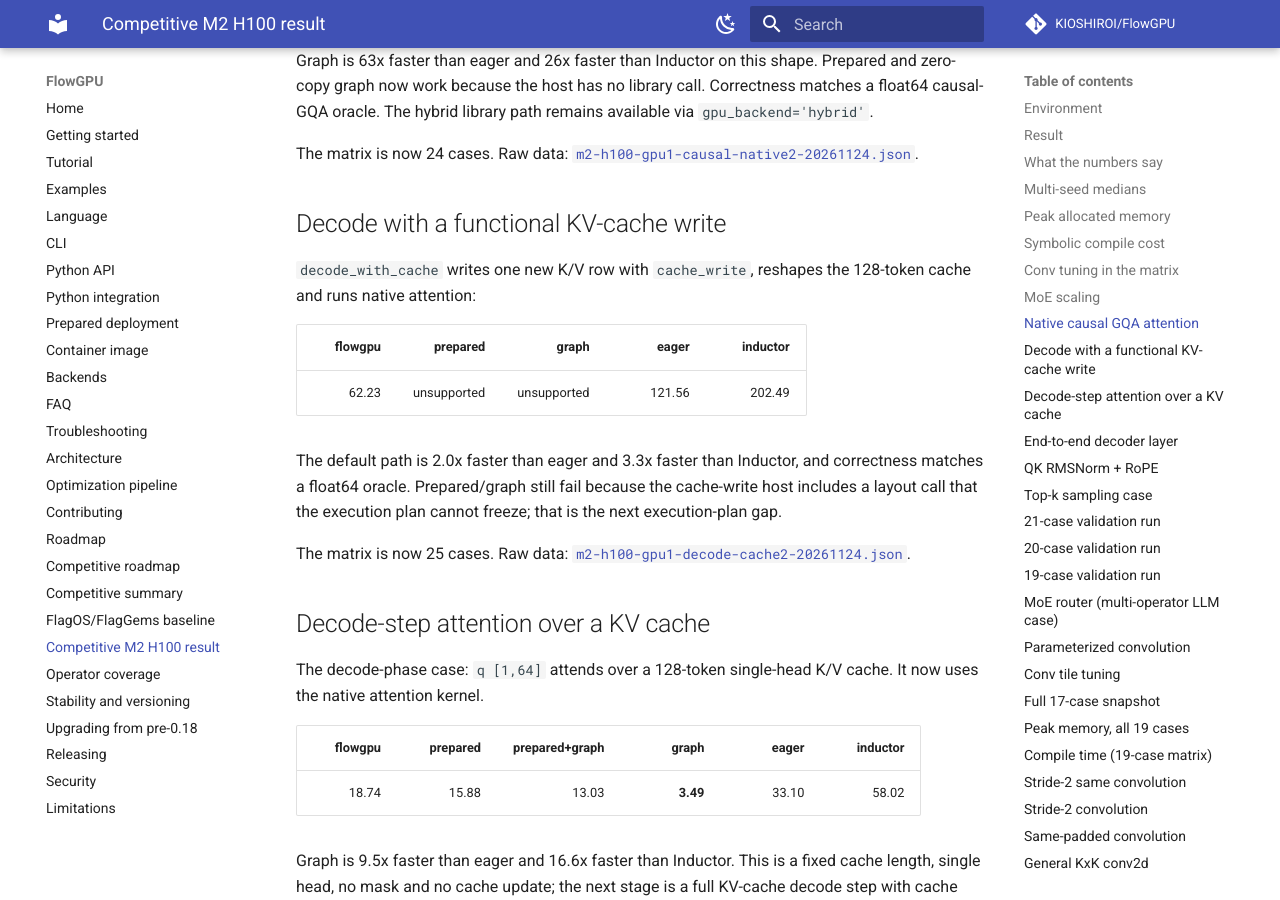
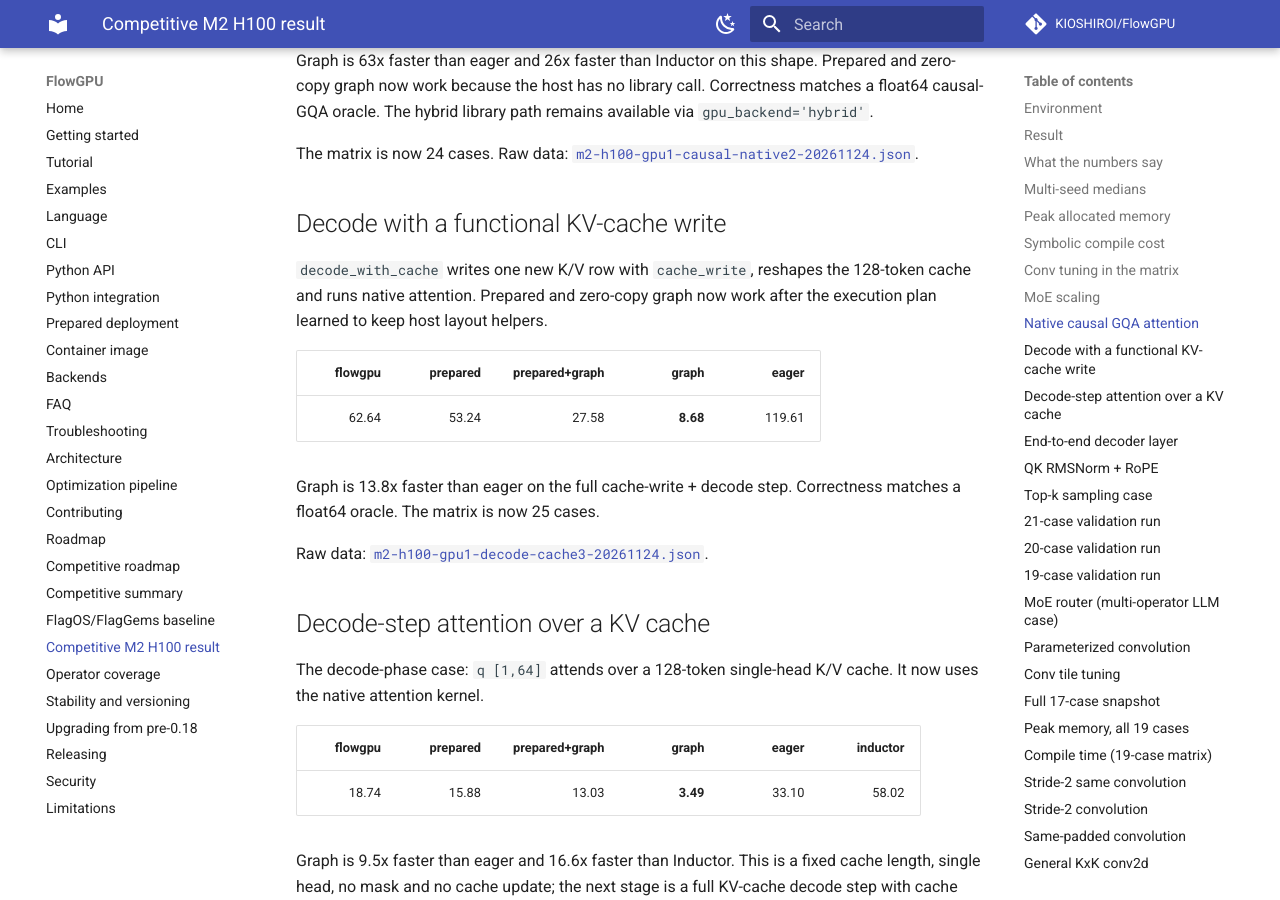
Before and after one commit to KIOSHIROI/FlowGPU, an MkDocs documentation site: the page built from docs/user-guide/competitive-m2-h100.md, in a window 1280 px wide and 900 px high, scrolled down 5221 px. Built offline with MkDocs 1.6.1 and Material for MkDocs 9.7.7, drawn with Linux system fonts in a browser that asks for light colours; comment, search, counter and statistics services are not loaded.

Commit message:
Release 0.63.0: cache-write graph path
- Execution plans keep host layout helpers.
- cache_write + reshape + attention now supports prepared/graph: 8.68 us vs
  eager 119.61 us.

```diff
--- a/docs/user-guide/competitive-m2-h100.md
+++ b/docs/user-guide/competitive-m2-h100.md
@@ -209,19 +209,17 @@ Raw data: [`m2-h100-gpu1-causal-native2-20261124.json`](https://github.com/KIOSH
 ## Decode with a functional KV-cache write
 
 `decode_with_cache` writes one new K/V row with `cache_write`, reshapes the
-128-token cache and runs native attention:
+128-token cache and runs native attention. Prepared and zero-copy graph now
+work after the execution plan learned to keep host layout helpers.
 
-| flowgpu | prepared | graph | eager | inductor |
+| flowgpu | prepared | prepared+graph | graph | eager |
 |---:|---:|---:|---:|---:|
-| 62.23 | unsupported | unsupported | 121.56 | 202.49 |
+| 62.64 | 53.24 | 27.58 | **8.68** | 119.61 |
 
-The default path is 2.0x faster than eager and 3.3x faster than Inductor, and
-correctness matches a float64 oracle. Prepared/graph still fail because the
-cache-write host includes a layout call that the execution plan cannot freeze;
-that is the next execution-plan gap.
+Graph is 13.8x faster than eager on the full cache-write + decode step.
+Correctness matches a float64 oracle. The matrix is now 25 cases.
 
-The matrix is now 25 cases.
-Raw data: [`m2-h100-gpu1-decode-cache2-20261124.json`](https://github.com/KIOSHIROI/FlowGPU/blob/main/benchmarks/competitive/measurements/m2-h100-gpu1-decode-cache2-20261124.json).
+Raw data: [`m2-h100-gpu1-decode-cache3-20261124.json`](https://github.com/KIOSHIROI/FlowGPU/blob/main/benchmarks/competitive/measurements/m2-h100-gpu1-decode-cache3-20261124.json).
 
 ## Decode-step attention over a KV cache
 
--- a/pyproject.toml
+++ b/pyproject.toml
@@ -4,7 +4,7 @@ build-backend = "setuptools.build_meta"
 
 [project]
 name = "flowgpu"
-version = "0.62.0"
+version = "0.63.0"
 description = "A dataflow DSL compiler for GPU operator pipelines targeting Triton and a portable reference backend"
 authors = [{name = "The FlowGPU Authors"}]
 keywords = ["compiler", "triton", "dataflow", "dsl", "gpu", "llm"]
```
Also changed, not shown: CHANGELOG.md (+5 -0 lines), PUBLIC_RELEASE.md (+1 -1 lines), 5 other files.
